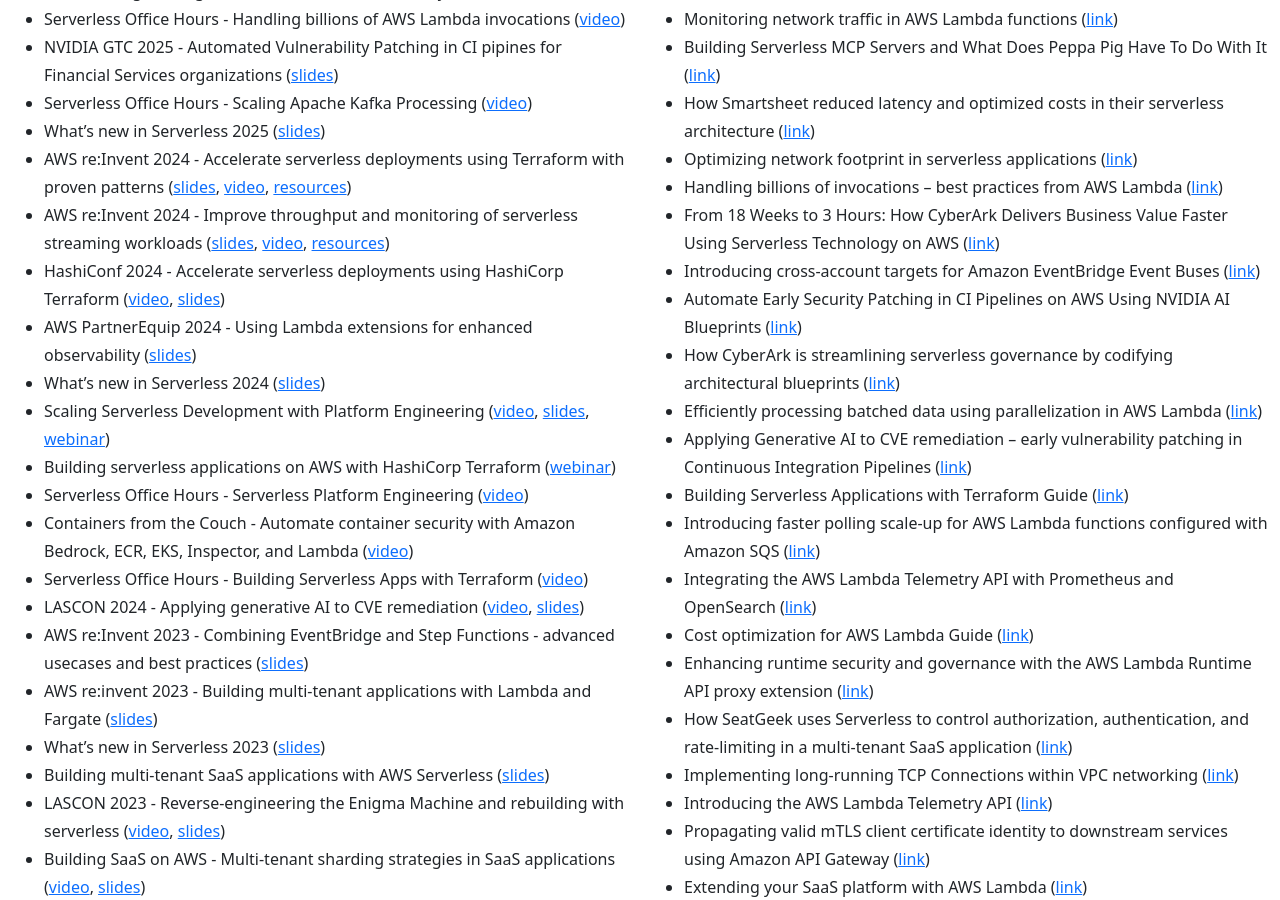
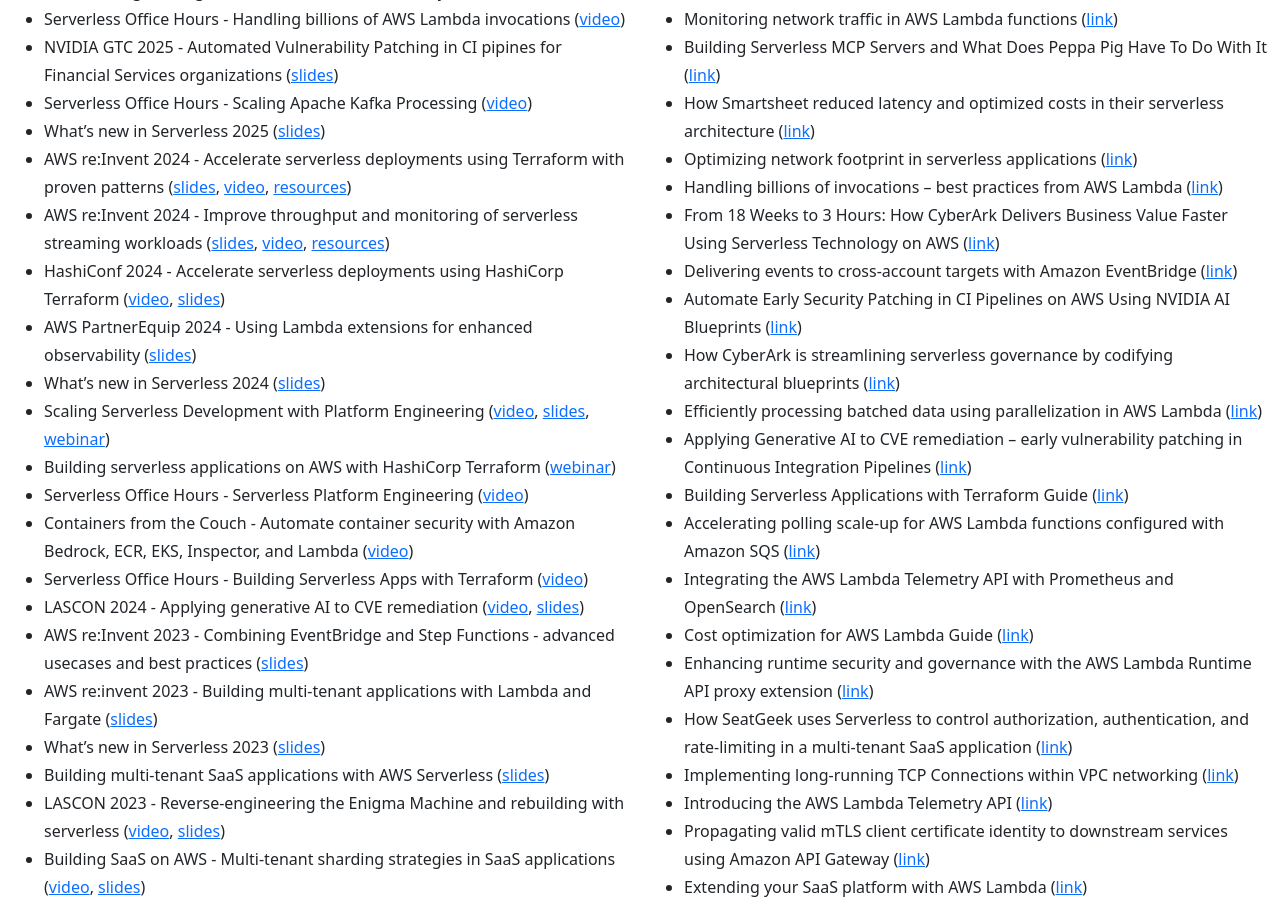
Before and after one commit to aal80/whoami, a Jekyll site: the page built from index.md, in a window 1280 px wide and 900 px high, scrolled down 704 px. Built offline with Jekyll 4.4.1, drawn with Linux system fonts in a browser that asks for light colours.

Commit message:
Update publications.md

```diff
--- a/_includes/publications.md
+++ b/_includes/publications.md
@@ -10,13 +10,13 @@
 - Optimizing network footprint in serverless applications ([link](https://aws.amazon.com/blogs/compute/optimizing-network-footprint-in-serverless-applications/))
 - Handling billions of invocations – best practices from AWS Lambda ([link](https://aws.amazon.com/blogs/compute/handling-billions-of-invocations-best-practices-from-aws-lambda/))
 - From 18 Weeks to 3 Hours: How CyberArk Delivers Business Value Faster Using Serverless Technology on AWS ([link](https://aws.amazon.com/solutions/case-studies/cyberark-serverless-case-study/))
-- Introducing cross-account targets for Amazon EventBridge Event Buses ([link](https://aws.amazon.com/blogs/compute/introducing-cross-account-targets-for-amazon-eventbridge-event-buses/))
+- Delivering events to cross-account targets with Amazon EventBridge ([link](https://aws.amazon.com/blogs/compute/introducing-cross-account-targets-for-amazon-eventbridge-event-buses/))
 - Automate Early Security Patching in CI Pipelines on AWS Using NVIDIA AI Blueprints ([link](https://developer.nvidia.com/blog/automate-early-security-patching-in-ci-pipelines-on-aws-using-nvidia-ai-blueprints/))
 - How CyberArk is streamlining serverless governance by codifying architectural blueprints ([link](https://aws.amazon.com/blogs/architecture/how-cyberark-is-streamlining-serverless-governance-by-codifying-architectural-blueprints/))
 - Efficiently processing batched data using parallelization in AWS Lambda ([link](https://aws.amazon.com/blogs/compute/efficiently-processing-batched-data-using-parallelization-in-aws-lambda/))
 - Applying Generative AI to CVE remediation – early vulnerability patching in Continuous Integration Pipelines ([link](https://aws.amazon.com/blogs/containers/applying-generative-ai-to-cve-remediation-early-vulnerability-patching-in-continuous-integration-pipelines/))
 - Building Serverless Applications with Terraform Guide ([link](https://serverlessland.com/content/guides/building-serverless-applications-with-terraform/01-introduction))
-- Introducing faster polling scale-up for AWS Lambda functions configured with Amazon SQS ([link](https://aws.amazon.com/blogs/compute/introducing-faster-polling-scale-up-for-aws-lambda-functions-configured-with-amazon-sqs/))
+- Accelerating polling scale-up for AWS Lambda functions configured with Amazon SQS ([link](https://aws.amazon.com/blogs/compute/introducing-faster-polling-scale-up-for-aws-lambda-functions-configured-with-amazon-sqs/))
 - Integrating the AWS Lambda Telemetry API with Prometheus and OpenSearch ([link](https://aws.amazon.com/blogs/opensource/integrating-the-aws-lambda-telemetry-api-with-prometheus-and-opensearch/))
 - Cost optimization for AWS Lambda Guide ([link](https://serverlessland.com/content/service/lambda/guides/cost-optimization/1-fine-tuning))
 - Enhancing runtime security and governance with the AWS Lambda Runtime API proxy extension ([link](https://aws.amazon.com/blogs/compute/enhancing-runtime-security-and-governance-with-the-aws-lambda-runtime-api-proxy-extension/))
```
